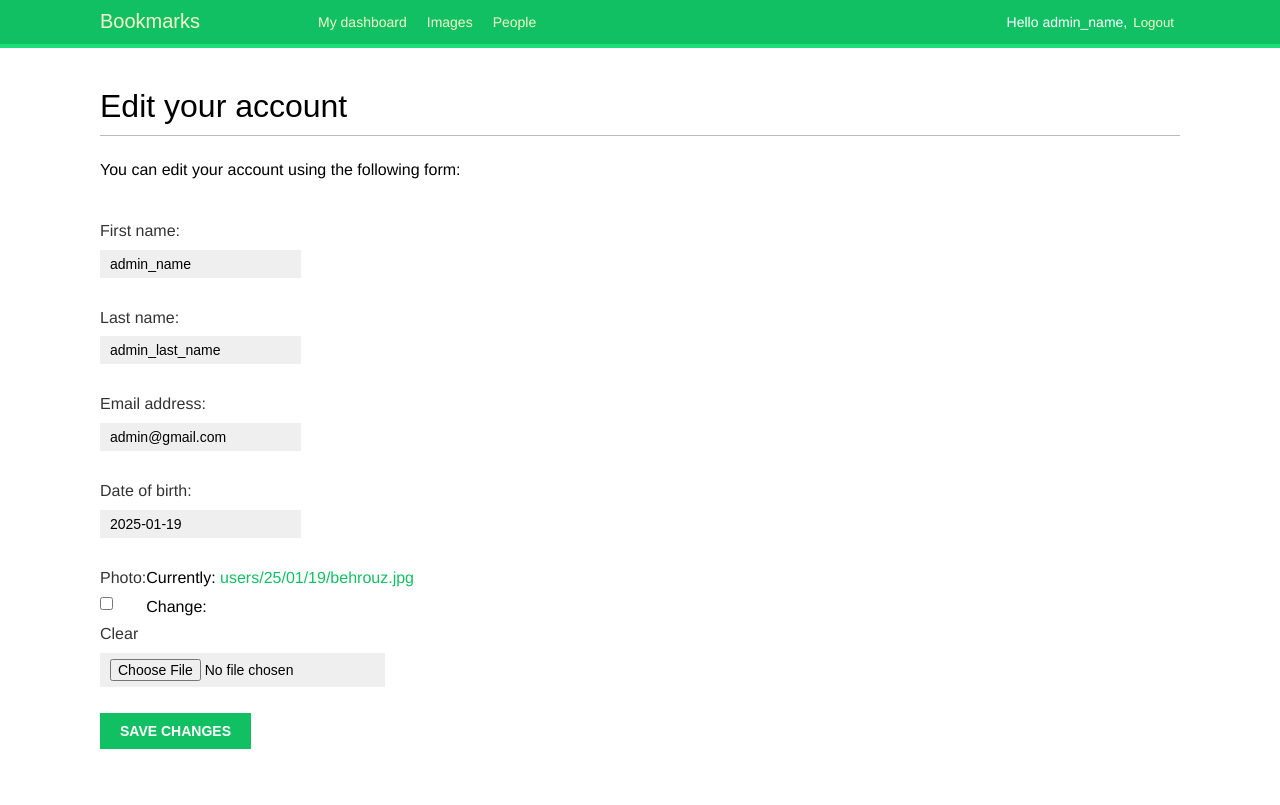
After one commit to Bsh-1996/django-social-website, a Django app: page /account/edit/ in a window 1280 px wide. The commit adds this page. Run offline with Django 5.2, Linux system fonts and the light colour scheme; a user stored in the database is signed in; data comes from the database, SQL or seed files in the repository; both versions use the stored data as it was after the commit; some web fonts are replaced.

```diff
--- a/A/account/forms.py
+++ b/A/account/forms.py
@@ -1,6 +1,6 @@
 from django import forms
 from django.contrib.auth import get_user_model
-
+from .models import Profile
 class LoginForm(forms.Form):
     username = forms.CharField()
     password = forms.CharField(widget=forms.PasswordInput)
@@ -24,3 +24,13 @@ class UserRegistrationForm(forms.ModelForm):
         if cd['password'] != cd['password2']:
             raise forms.ValidationError('Passwords do not match')
         return cd['password2']
+
+class UserEditForm(forms.ModelForm):
+    class Meta:
+        model = get_user_model()
+        fields = ['first_name', 'last_name', 'email']
+
+class ProfileEditForm(forms.ModelForm):
+    class Meta:
+        model = Profile
+        fields = ['date_of_birth', 'photo']
--- a/A/account/templates/account/dashboard.html
+++ b/A/account/templates/account/dashboard.html
@@ -2,5 +2,8 @@
 {% block title %}Dashboard{% endblock %}
 {% block content %}
   <h1>Dashboard</h1>
-  <p>Welcome to your dashboard.</p>
+  <p>Welcome to your dashboard.
+    You can <a href="{% url 'edit' %}">edit your profile</a>
+    or <a href="{% url 'password_change' %}">change your password</a>.
+  </p>
 {% endblock %}
--- /dev/null
+++ b/A/account/templates/account/edit.html
@@ -0,0 +1,12 @@
+{% extends "base.html" %}
+ {% block title %}Edit your account{% endblock %}
+ {% block content %}
+  <h1>Edit your account</h1>
+  <p>You can edit your account using the following form:</p>
+  <form method="post" enctype="multipart/form-data">
+    {{ user_form.as_p }}
+    {{ profile_form.as_p }}
+    {% csrf_token %}
+    <p><input type="submit" value="Save changes"></p>
+  </form>
+ {% endblock %}
--- a/A/account/urls.py
+++ b/A/account/urls.py
@@ -21,6 +21,7 @@ urlpatterns = [
     path('', include('django.contrib.auth.urls')),
     path('', views.dashboard, name='dashboard'),
     path('register/', views.register, name='register'),
+    path('edit/', views.edit, name='edit'),
 
 
 ]
--- a/A/account/views.py
+++ b/A/account/views.py
@@ -1,9 +1,11 @@
 from django.shortcuts import render
 from django.contrib.auth import authenticate, login
 from django.http import HttpResponse
-from .forms import LoginForm, UserRegistrationForm
+from .forms import LoginForm, UserRegistrationForm, UserEditForm, ProfileEditForm
 from django.contrib.auth.decorators import login_required
+from .models import Profile
 # Create your views here.
+
 
 
 def register(request):
@@ -16,30 +18,12 @@ def register(request):
             new_user.set_password(user_form.cleaned_data['password'])
             # save the user object
             new_user.save()
+            # create the user profile
+            Profile.objects.create(user=new_user)
             return render(request, 'account/register_done.html', {'new_user': new_user})
     else:
         user_form = UserRegistrationForm()
     return render(request, 'account/register.html', {'user_form': user_form})
-
-
-
-
-
-
-
-
-
-
-
-
-
-
-
-
-
-
-
-
 
 def user_login(request):
     if request.method == "POST":
@@ -64,8 +48,21 @@ def user_login(request):
     return render(request, 'account/login.html', {'form': form})
 
 
+@login_required
+def dashboard(request):
+    return render(request, 'account/dashboard.html', {'section': 'dashboard'})
+
 
 
 @login_required
-def dashboard(request):
-    return render(request, 'account/dashboard.html', {'section': 'dashboard'})
+def edit(request):
+    if request.method == 'POST':
+        user_form = UserEditForm(instance=request.user, data=request.POST)
+        profile_form = ProfileEditForm(instance=request.user.profile, data=request.POST, files= request.FILES)
+        if user_form.is_valid() and profile_form.is_valid():
+            user_form.save()
+            profile_form.save()
+    else:
+        user_form = UserEditForm(instance=request.user)
+        profile_form = ProfileEditForm(instance=request.user.profile)
+    return render(request, 'account/edit.html',{'user_form': user_form, 'profile_form': profile_form})
```
Also changed, not shown: A/account/admin.py (+7 -1 lines), A/account/migrations/0001_initial.py (added), A/db.sqlite3, A/media/users/25/01/19/behrouz.jpg (added).
